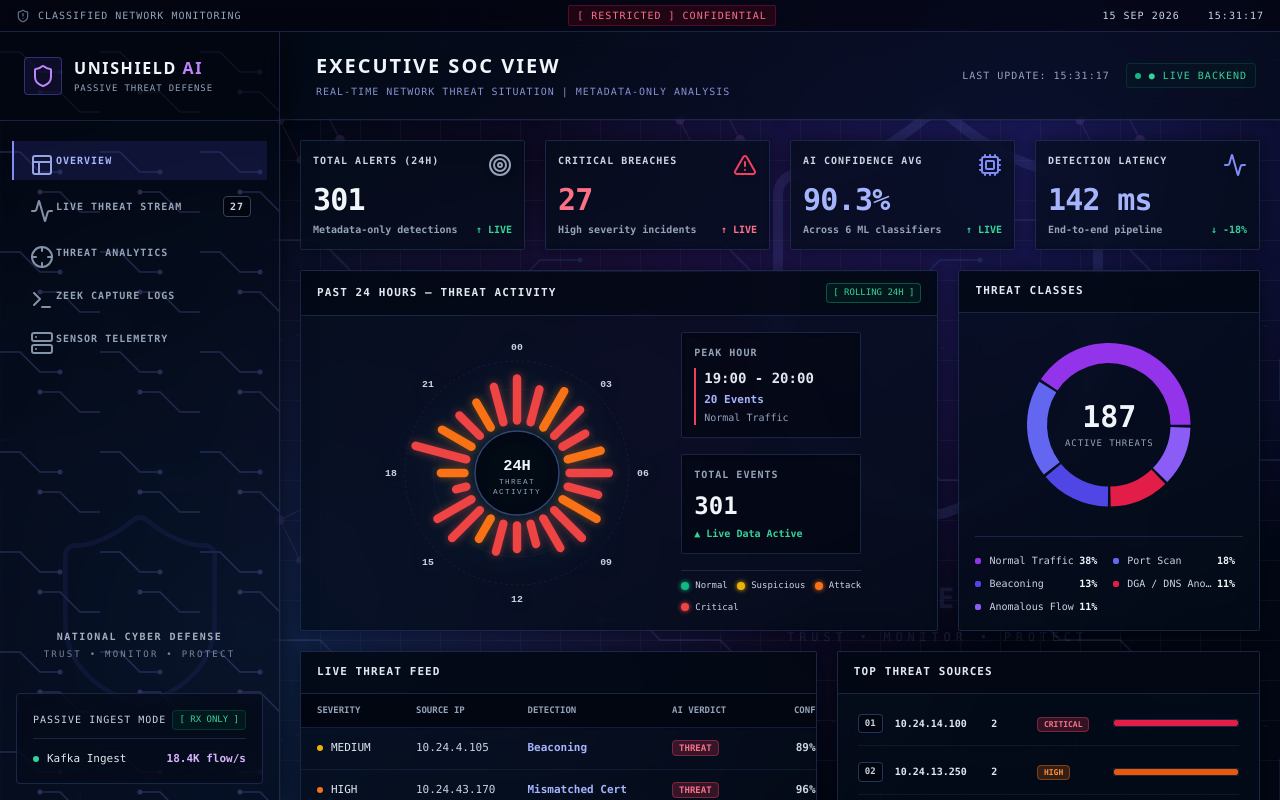
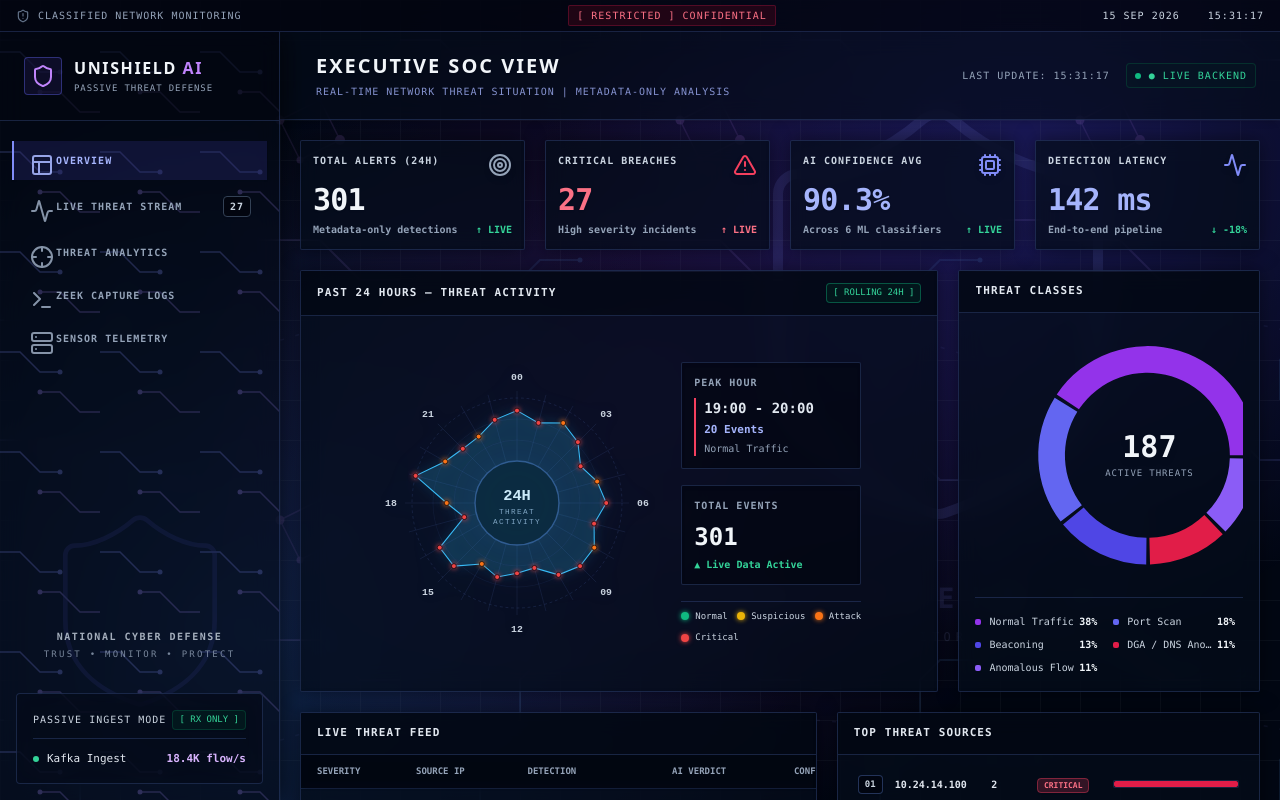
Before and after one commit to codebydarshan07/unishield-frontend, a React (Create React App) app: page / in a window 1280 px wide. Built offline with nearby package versions, Linux system fonts and the light colour scheme.

Commit message:
Replace honeycomb with 24H radial radar and fix donut tooltip position

```diff
--- a/src/App.js
+++ b/src/App.js
@@ -495,24 +495,8 @@ function ExecutiveView({ events, navigateTo }) {
 
   const maxSourceCount = topSources[0]?.count || 1;
 
-  const CustomOverviewTooltip = ({ active, payload }) => {
-    if (active && payload && payload.length) {
-      return (
-        <div className="bg-[#030712] border border-[#3b528b]/60 p-2 shadow-2xl rounded-sm font-mono z-[1000] relative">
-          <p className="text-[10px] text-slate-200 m-0 flex items-center mb-1">
-            <span style={{ backgroundColor: payload[0].payload.color }} className="w-2 h-2 mr-2 inline-block rounded-sm"></span>
-            <span className="uppercase tracking-widest text-slate-400">THREAT CLASS</span>
-          </p>
-          <p className="text-[11px] font-bold text-slate-100">{payload[0].name}</p>
-          <p className="text-[10px] text-purple-400 font-bold mt-1">{payload[0].value}% DISTRIBUTION</p>
-        </div>
-      );
-    }
-    return null;
-  };
-
   // ==========================================================================
-  // RADIAL 24-HOUR CHART DATA PREPARATION
+  // RADIAL 24-HOUR RADAR CHART DATA PREPARATION
   // ==========================================================================
   const hourlyBuckets = useMemo(() => {
     const buckets = Array.from({length: 24}, (_, i) => ({
@@ -545,6 +529,7 @@ function ExecutiveView({ events, navigateTo }) {
   }, [events]);
 
   const [hoveredHex, setHoveredHex] = useState(null);
+  const [hoveredThreatClass, setHoveredThreatClass] = useState(null); // Used for left-aligned donut tooltip
 
   const RadialTooltip = () => {
     if (!hoveredHex) return null;
@@ -610,7 +595,7 @@ function ExecutiveView({ events, navigateTo }) {
 
       <div className="flex flex-col lg:flex-row gap-4 md:gap-5">
 
-        {/* RADIAL 24-HOUR CHART PANEL */}
+        {/* RADAR 24-HOUR CHART PANEL */}
         <div className="flex-1 lg:flex-[0.68] bg-[#050c1a]/75 border border-[#3b528b]/40 flex flex-col relative overflow-visible group min-h-[340px] backdrop-blur-md shadow-[0_0_20px_rgba(0,0,0,0.5)] rounded-sm">
           <div className="absolute top-0 left-0 w-full h-[1px] bg-gradient-to-r from-transparent via-indigo-400/30 to-transparent"></div>
           <div className="px-4 py-3 border-b border-[#3b528b]/40 flex justify-between items-center bg-[#02050f]/60 relative z-20">
@@ -620,13 +605,25 @@ function ExecutiveView({ events, navigateTo }) {
 
           <div className="flex-1 flex flex-col md:flex-row items-center justify-center p-4 relative z-10 overflow-visible gap-6">
 
-            {/* RADIAL CHART CONTAINER */}
+            {/* RADAR CHART CONTAINER */}
             <div className="relative w-full max-w-[280px] aspect-square flex items-center justify-center">
                <RadialTooltip />
-               <svg viewBox="0 0 400 400" className="w-full h-full drop-shadow-[0_0_15px_rgba(16,185,129,0.15)]">
-                  {/* Outer Rings */}
-                  <circle cx="200" cy="200" r="160" fill="none" stroke="#3b528b" strokeWidth="1" opacity="0.3" strokeDasharray="4 4" />
-                  <circle cx="200" cy="200" r="120" fill="none" stroke="#3b528b" strokeWidth="1" opacity="0.2" />
+               <svg viewBox="0 0 400 400" className="w-full h-full drop-shadow-[0_0_15px_rgba(56,189,248,0.1)]">
+
+                  {/* Outer & Concentric Rings */}
+                  {[90, 120, 150].map(r => (
+                    <circle key={r} cx="200" cy="200" r={r} fill="none" stroke="#3b528b" strokeWidth="1" opacity={r === 150 ? "0.4" : "0.2"} strokeDasharray={r === 150 ? "4 4" : "none"} />
+                  ))}
+
+                  {/* Radial Grid (Spokes) */}
+                  {hourlyBuckets.map((_, i) => {
+                     const angle = (i * 15 - 90) * (Math.PI / 180);
+                     const x1 = 200 + 60 * Math.cos(angle);
+                     const x2 = 200 + 160 * Math.cos(angle);
+                     const y1 = 200 + 60 * Math.sin(angle);
+                     const y2 = 200 + 160 * Math.sin(angle);
+                     return <line key={`grid-${i}`} x1={x1} y1={y1} x2={x2} y2={y2} stroke="#3b528b" strokeWidth="1" opacity="0.3" />
+                  })}
 
                   {/* Inner Center Circle */}
                   <circle cx="200" cy="200" r="60" fill="#02050f" stroke="#3b528b" strokeWidth="2" opacity="0.8" />
@@ -634,32 +631,60 @@ function ExecutiveView({ events, navigateTo }) {
                   <text x="200" y="215" textAnchor="middle" fill="#94a3b8" fontSize="11" fontFamily="monospace" letterSpacing="2">THREAT</text>
                   <text x="200" y="230" textAnchor="middle" fill="#94a3b8" fontSize="11" fontFamily="monospace" letterSpacing="2">ACTIVITY</text>
 
-                  {/* 24 Radial Bars */}
+                  {/* Radar Plotted Area */}
+                  <polygon
+                    points={hourlyBuckets.map((bucket, i) => {
+                      const angle = (i * 15 - 90) * (Math.PI / 180);
+                      const valR = 60 + (bucket.events.length / maxEventsVal) * (150 - 60);
+                      return `${200 + valR * Math.cos(angle)},${200 + valR * Math.sin(angle)}`;
+                    }).join(' ')}
+                    fill="rgba(56, 189, 248, 0.15)"
+                    stroke="#38bdf8"
+                    strokeWidth="1.5"
+                    style={{ filter: `drop-shadow(0 0 8px rgba(56,189,248,0.4))` }}
+                  />
+
+                  {/* Radar Data Points */}
                   {hourlyBuckets.map((bucket, i) => {
                      const angle = (i * 15 - 90) * (Math.PI / 180);
-                     const innerR = 75;
-                     const maxR = 150;
-                     const barLength = Math.max((bucket.events.length / maxEventsVal) * (maxR - innerR), 8); // min height 8
-                     const outerR = innerR + barLength;
-
-                     const x1 = 200 + innerR * Math.cos(angle);
-                     const y1 = 200 + innerR * Math.sin(angle);
-                     const x2 = 200 + outerR * Math.cos(angle);
-                     const y2 = 200 + outerR * Math.sin(angle);
-
+                     const valR = 60 + (bucket.events.length / maxEventsVal) * (150 - 60);
+                     const x = 200 + valR * Math.cos(angle);
+                     const y = 200 + valR * Math.sin(angle);
                      const color = getRadialColor(bucket.maxSeverity);
 
                      return (
-                       <g key={bucket.hourLabel}
+                       <circle
+                          key={`point-${i}`}
+                          cx={x}
+                          cy={y}
+                          r="3.5"
+                          fill={color}
+                          stroke="#02050f"
+                          strokeWidth="1"
+                          style={{ filter: `drop-shadow(0 0 4px ${color})` }}
+                       />
+                     );
+                  })}
+
+                  {/* Invisible Interaction Wedges for Tooltip Hover */}
+                  {hourlyBuckets.map((bucket, i) => {
+                     const angle = (i * 15 - 90) * (Math.PI / 180);
+                     const x1 = 200 + 60 * Math.cos(angle);
+                     const x2 = 200 + 160 * Math.cos(angle);
+                     const y1 = 200 + 60 * Math.sin(angle);
+                     const y2 = 200 + 160 * Math.sin(angle);
+                     return (
+                       <line
+                          key={`hover-${i}`}
+                          x1={x1} y1={y1} x2={x2} y2={y2}
+                          stroke="transparent"
+                          strokeWidth="20"
                           onMouseEnter={() => setHoveredHex(bucket.hourLabel)}
                           onMouseLeave={() => setHoveredHex(null)}
                           onClick={() => navigateTo('stream')}
-                          className="cursor-pointer transition-all duration-300 hover:opacity-80"
-                       >
-                          <line x1={x1} y1={y1} x2={x2} y2={y2} stroke={color} strokeWidth="12" strokeLinecap="round"
-                                style={{ filter: `drop-shadow(0 0 6px ${color}80)` }} />
-                       </g>
-                     )
+                          className="cursor-pointer"
+                       />
+                     );
                   })}
 
                   {/* Hour Labels */}
@@ -710,28 +735,49 @@ function ExecutiveView({ events, navigateTo }) {
             <h3 className="text-[11px] font-mono font-bold tracking-widest text-slate-200 uppercase drop-shadow-sm">THREAT CLASSES</h3>
           </div>
           <div className="flex-1 flex flex-col p-4 relative z-10">
-            <div className="flex-1 relative min-h-[140px] z-10">
-              {dynamicThreatDistribution.length > 0 ? (
+            <div className="flex-1 relative min-h-[140px] z-10 flex">
+
+              {/* LEFT SIDE TOOLTIP CONTAINER */}
+              <div className="absolute top-0 left-0 w-[45%] h-full flex items-center justify-start z-20 pointer-events-none">
+                 {hoveredThreatClass && (
+                   <div className="bg-[#030712] border border-[#3b528b]/60 p-2 shadow-2xl rounded-sm font-mono w-full max-w-[130px]">
+                     <p className="text-[9px] text-slate-400 uppercase tracking-widest border-b border-[#3b528b]/40 pb-1 mb-1 font-bold">THREAT CLASS</p>
+                     <p className="text-[10px] font-bold text-slate-100 flex items-center mb-1">
+                       <span style={{ backgroundColor: hoveredThreatClass.color }} className="w-2 h-2 mr-1.5 inline-block rounded-sm shadow-sm shrink-0"></span>
+                       <span className="truncate">{hoveredThreatClass.name}</span>
+                     </p>
+                     <p className="text-[9px] text-indigo-300 font-bold">{hoveredThreatClass.value}% DISTRIBUTION</p>
+                   </div>
+                 )}
+              </div>
+
+              {/* RIGHT SIDE PIE CHART */}
               <ResponsiveContainer width="100%" height="100%">
                 <PieChart>
-                    <Pie data={dynamicThreatDistribution} innerRadius="68%" outerRadius="90%" paddingAngle={2} dataKey="value" stroke="none" isAnimationActive={false}>
+                  <Pie
+                    data={dynamicThreatDistribution}
+                    cx="65%"
+                    cy="50%"
+                    innerRadius="68%"
+                    outerRadius="90%"
+                    paddingAngle={2}
+                    dataKey="value"
+                    stroke="none"
+                    isAnimationActive={false}
+                    onMouseEnter={(data, index) => setHoveredThreatClass(dynamicThreatDistribution[index])}
+                    onMouseLeave={() => setHoveredThreatClass(null)}
+                  >
                     {dynamicThreatDistribution.map((entry, index) => <Cell key={`cell-${index}`} fill={entry.color} />)}
                   </Pie>
-                    <RechartsTooltip
-                      content={<CustomOverviewTooltip />}
-                      cursor={{fill: 'transparent'}}
-                      wrapperStyle={{ zIndex: 1000, outline: 'none' }}
-                      allowEscapeViewBox={{ x: true, y: true }}
-                    />
                 </PieChart>
               </ResponsiveContainer>
-              ) : (
-                <div className="flex items-center justify-center h-full text-[10px] font-mono text-slate-500 uppercase tracking-widest">Awaiting Data</div>
-              )}
-              <div className="absolute inset-0 flex flex-col items-center justify-center pointer-events-none">
+
+              {/* CENTER TEXT */}
+              <div className="absolute inset-0 flex flex-col items-center justify-center pointer-events-none pl-[30%]">
                 <span className="text-2xl lg:text-3xl font-mono font-bold text-slate-100 drop-shadow-md">{activeThreatsCount}</span>
                 <span className="text-[9px] font-mono text-slate-400 uppercase tracking-widest mt-0.5">Active Threats</span>
               </div>
+
             </div>
             <div className="mt-4 pt-4 border-t border-[#3b528b]/40 z-0">
               <div className="grid grid-cols-1 sm:grid-cols-2 gap-y-2 gap-x-2">
@@ -1305,7 +1351,7 @@ function ZeekLogsView({ events, navigateTo, globalSelectedEventId, setGlobalSele
         <div className="flex-1 lg:flex-[0.60] bg-[#050c1a]/75 backdrop-blur-md border border-[#3b528b]/40 flex flex-col overflow-hidden relative shadow-[0_0_20px_rgba(0,0,0,0.5)] rounded-sm max-h-[500px]">
           <div className="absolute top-0 left-0 w-full h-[1px] bg-gradient-to-r from-transparent via-indigo-400/30 to-transparent"></div>
           <div className="px-4 py-2.5 border-b border-[#3b528b]/40 bg-[#02050f]/60 flex justify-between items-center shrink-0">
-            <h3 className="text-[11px] font-bold tracking-widest text-slate-200 uppercase drop-shadow-sm">LIVE ZEEK EVENT STREAM</h3>
+            <h3 className="text-[11px] font-bold tracking-widest text-slate-300 uppercase drop-shadow-sm">LIVE ZEEK EVENT STREAM</h3>
             <span className="text-[9px] text-indigo-300 font-bold">{filteredEvents.length} MATCHING EVENTS</span>
           </div>
 
```
Lines whose indentation alone changed are shown as unchanged.
